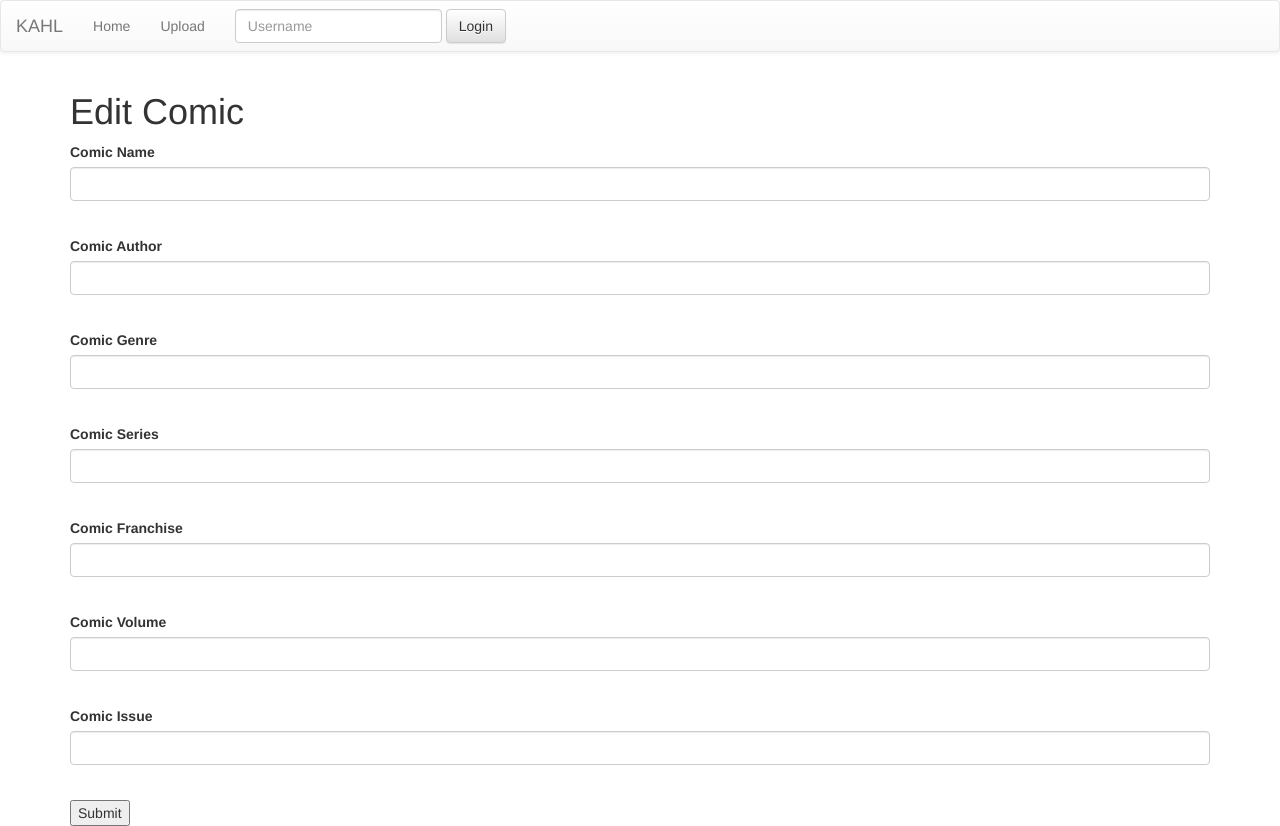
After one commit to rollinginsanity/Kahl, a Flask app: page /comics/edit/1 in a window 1280 px wide. The commit adds this page. Run offline with Flask 2, Linux system fonts and the light colour scheme; data that the repository does not hold is empty; some libraries are stand-ins or nearby versions.

Commit message:
Adding metadata edit capability.

```diff
--- a/app/routes.py
+++ b/app/routes.py
@@ -183,16 +183,21 @@ def view_comic(comic_key, page_num):
 
     return render_template("viewcomic.html", comic_key=page.cb_hash, page_number=page.page_num, page_file=page.page_file)
 
-@app.route('/resumecomic/<comic_key>/page/<int:page_num>', methods=['GET'])
-def resume_comic(comic_key, page_num):
+@app.route('/comics/edit/<comic_id>', methods=['GET', 'POST'])
+def edit_comic(comic_id):
 
-    page = models.Page.query.filter_by(cb_hash = comic_key).filter_by(page_num = page_num).first()
-    updatePageRead(session['userid'], comic_key, page_num)
-    if page is None:
-        removePageRead(session['userid'], comic_key)
+    if request.method == 'POST':
+        comic = models.Comic.query.filter_by(id = comic_id).first()
+        comic.author = request.form['comicauthor']
+        comic.series = request.form['comicseries']
+        comic.genre = request.form['comicgenre']
+        comic.franchise = request.form['comicfran']
+        comic.issue_num = request.form['comicissue']
+        comic.volume_num = request.form['comicvol']
+        db.session.commit()
         return redirect(url_for('index'))
-
-    return render_template("viewcomic.html", comic_key=page.cb_hash, page_number=page.page_num, page_file=page.page_file)
+    comic = models.Comic.query.filter_by(id = comic_id).first()
+    return render_template("edit.html", comic=comic)
 
 #View the detail of a comic book.
 @app.route('/detail/<comic_id>', methods=['GET'])
--- a/app/templates/comic_detail.html
+++ b/app/templates/comic_detail.html
@@ -2,7 +2,7 @@
 {% block content %}
 
 <img src="{{url_for('static', filename='thumbs/'+comic.cb_hash+'_thumb.jpg')}}" class="comic-image opacitywk"/>
-
+<a href="/comics/edit/{{ comic.id }}">Edit Comic</a>
 <table class="table">
 
 {% for attribute, value in comic_dict.items() %}
--- /dev/null
+++ b/app/templates/edit.html
@@ -0,0 +1,37 @@
+{% extends "base.html" %}
+{% block content %}
+<h1>Edit Comic</h1>
+  <form action="/comics/edit/{{ comic.id }}" method=post enctype=multipart/form-data>
+    <div class="form-group">
+      <label for="name">Comic Name</label>
+       <input type="text" class="form-control" id="name" name="comicname" value="{{ comic.title }}"/><br />
+     </div>
+     <div class="form-group">
+       <label for="author">Comic Author</label>
+       <input type="text" class="form-control" id="author" name="comicauthor" value="{{ comic.author }}"/><br />
+     </div>
+     <div class="form-group">
+       <label for="genre">Comic Genre</label>
+       <input type="text" class="form-control" id="genre" name="comicgenre" value="{{ comic.genre }}"/><br />
+     </div>
+     <div class="form-group">
+       <label for="series">Comic Series</label>
+       <input type="text" class="form-control" id="series" name="comicseries" value="{{ comic.series }}"/><br />
+     </div>
+     <div class="form-group">
+       <label for="franchise">Comic Franchise</label>
+       <input type="text" class="form-control" id="franchise" name="comicfran" value="{{ comic.franchise }}"/><br />
+     </div>
+     <div class="form-group">
+       <label for="volume">Comic Volume</label>
+       <input type="text" class="form-control" id="volume" name="comicvol" value="{{ comic.volume_num }}"/><br />
+     </div>
+     <div class="form-group">
+       <label for="issue">Comic Issue</label>
+       <input type="text" class="form-control" id="issue" name="comicissue" value="{{ comic.issue_num }}"/><br />
+     </div>
+     <input type="hidden" value="{{ comic.cb_hash }}" />
+       <input type="submit" value="Submit"/><br />
+
+  </form>
+{% endblock %}
```
